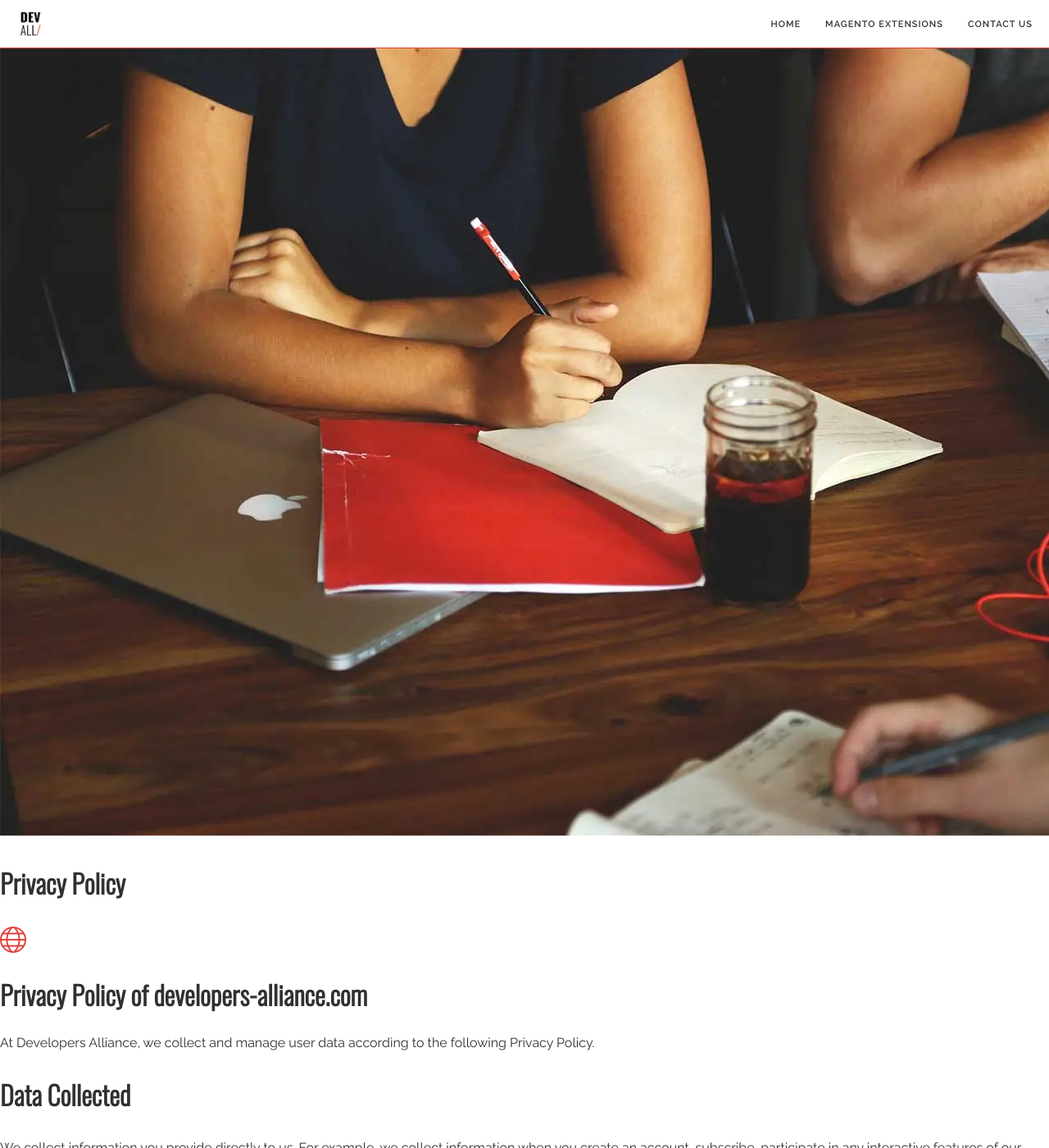
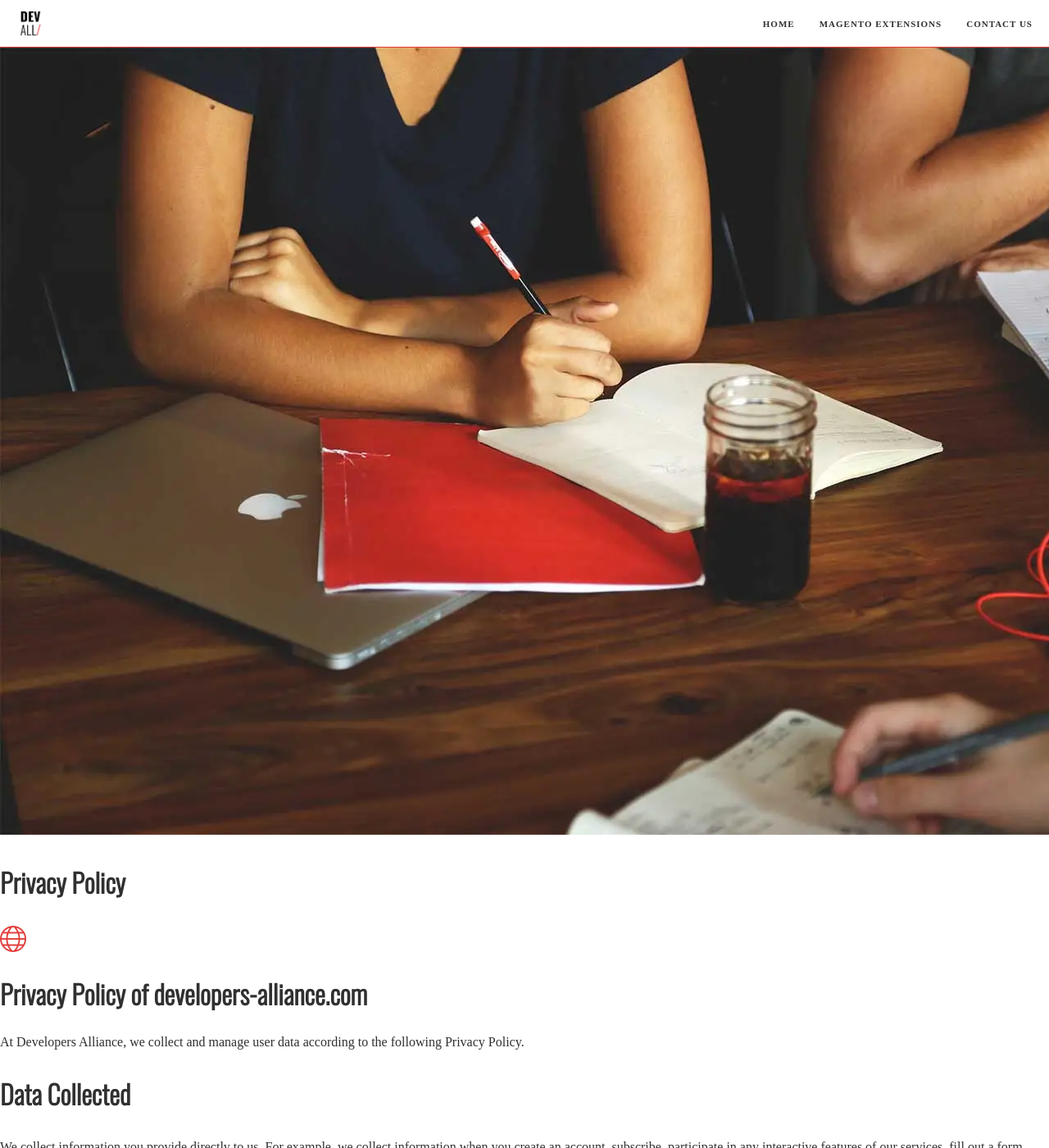
Before and after one commit to developersalliance/developersalliance.github.io, a Jekyll site: the page built from privacy.html, in a window 1280 px wide and 1400 px high. Shown: the whole window at 82% size. Built offline with Jekyll 4.4.1, drawn with Linux system fonts in a browser that asks for light colours; comment, search, counter and statistics services are not loaded.

Commit message:
test commit

```diff
--- a/_layouts/default.html
+++ b/_layouts/default.html
@@ -13,7 +13,6 @@
     <link rel="icon" href="assets/Img/logo-light.webp">
     <link rel="preload" href="/assets/css/main.css" as="style" onload="this.onload=null;this.rel='stylesheet'">
     <noscript><link rel="stylesheet" href="/assets/css/main.css"></noscript>
-    <link rel="stylesheet" href="https://fonts.googleapis.com/css2?family=Lato:wght@300;400&family=Open+Sans:wght@400;500;600&family=Raleway:wght@100;300;400;500;600;700&family=Titillium+Web:wght@100;300;400;600;700&display=swap" media="all">
     <title>{{ page.title }}</title>
   </head>
   <body class="scroll-assist btn-rounded">
--- a/_sass/_style.scss
+++ b/_sass/_style.scss
@@ -91,7 +91,6 @@ a.logo-class {
 
 body {
   font-weight: 400;
-  font-family: "Raleway", "Helvetica Neue", Helvetica, Arial, sans-serif;
   margin: 0;
   line-height: 24px;
   color: #313030;
```
